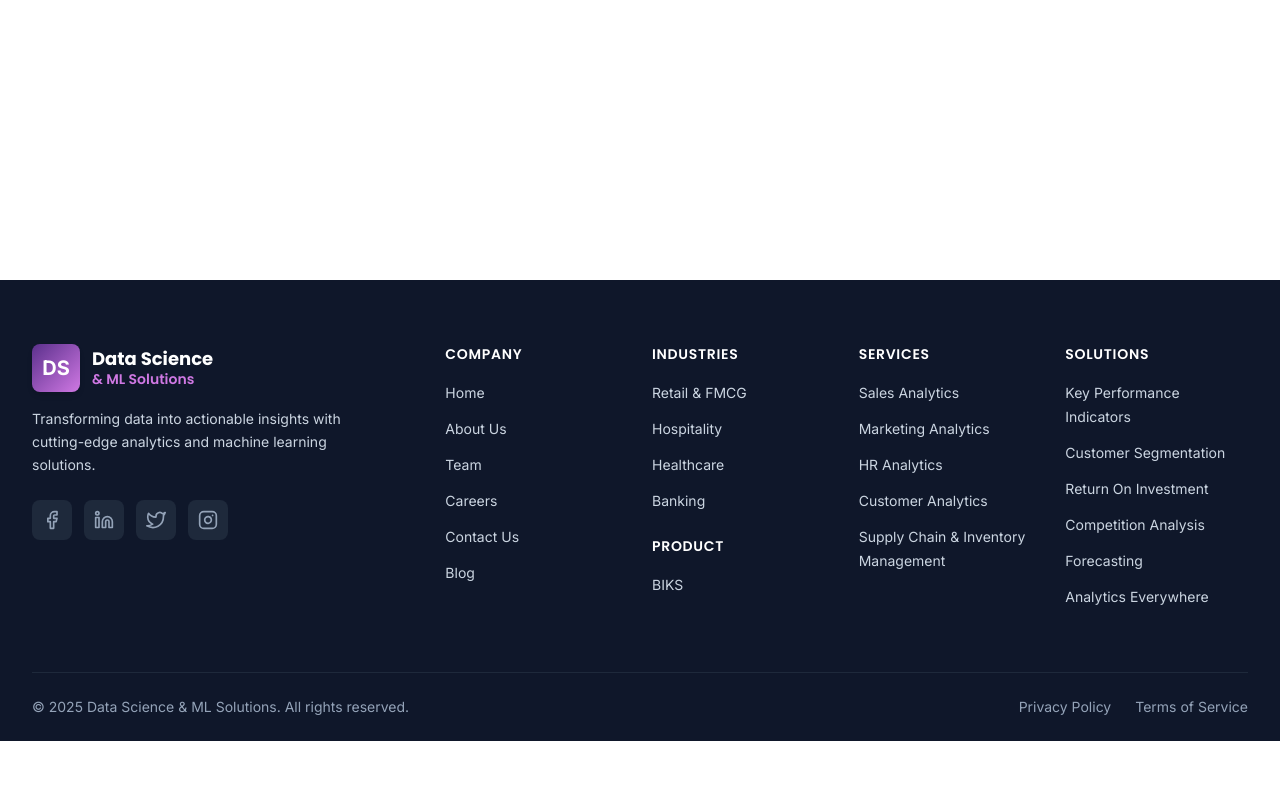
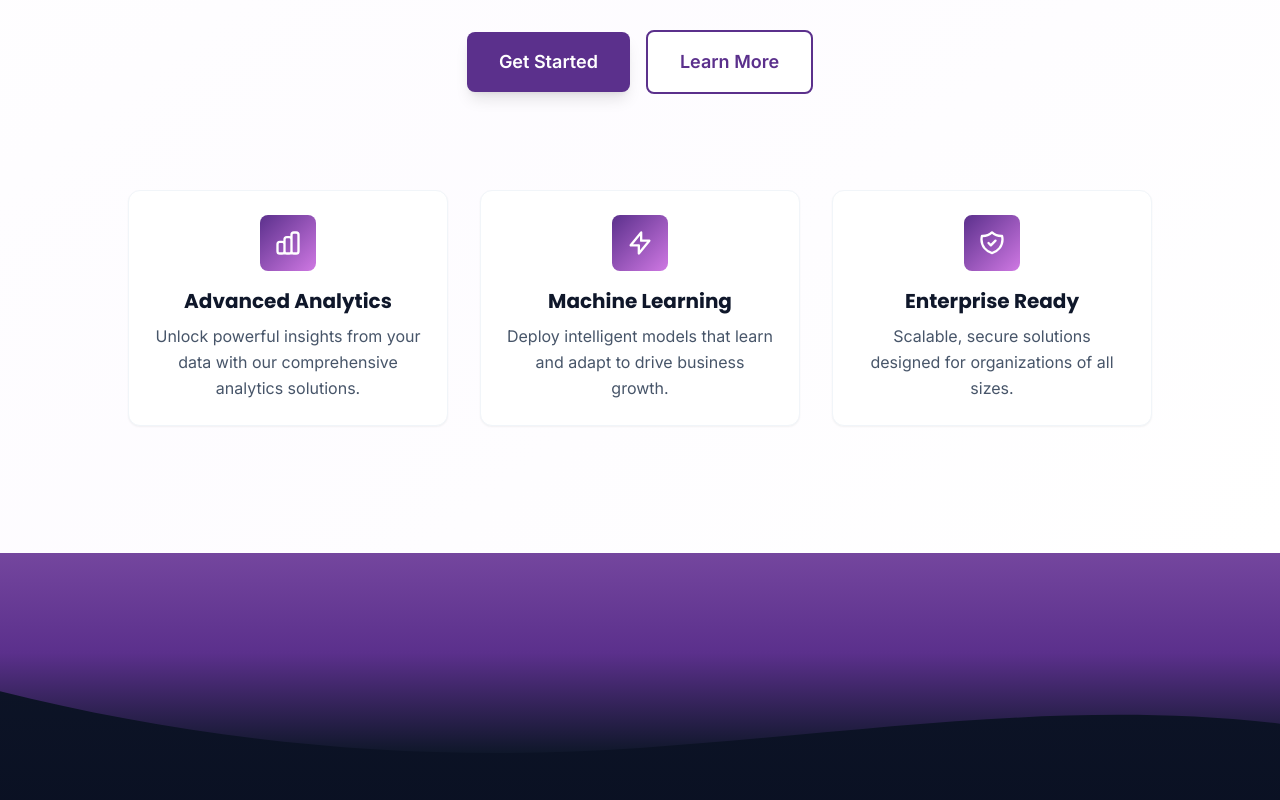
Before and after one commit to Akilesh-programmer/Chandran-Sir-Website, a React (Vite) app in the folder client/: page / in a window 1280 px wide. Shown: the part 600-1400 px from the top of the page. Before the commit the page ends 1341 px from the top, so only its background shows below. Built offline with nearby package versions, Linux system fonts and the light colour scheme.

Commit message:
Create wavy footer

```diff
--- a/client/src/components/layout/Footer.jsx
+++ b/client/src/components/layout/Footer.jsx
@@ -43,8 +43,100 @@ const Footer = () => {
   const currentYear = new Date().getFullYear();
 
   return (
-    <footer className="bg-secondary-900 text-secondary-100">
-      <div className="container-custom">
+    <footer className="relative bg-gradient-to-b from-secondary-900 to-secondary-950 text-secondary-100">
+      {/* Wave SVG */}
+      <div className="absolute top-0 left-0 w-full overflow-hidden leading-[0] transform -translate-y-[1px]">
+        <svg
+          className="relative block w-full h-[180px] sm:h-[220px] md:h-[260px]"
+          viewBox="0 0 1440 320"
+          preserveAspectRatio="none"
+          xmlns="http://www.w3.org/2000/svg"
+        >
+          <defs>
+            {/* Vertical gradients for a soft light-to-deep blend */}
+            <linearGradient
+              id="footerWaveTop"
+              x1="0%"
+              y1="0%"
+              x2="0%"
+              y2="100%"
+            >
+              <stop
+                offset="0%"
+                style={{ stopColor: "#e796f3", stopOpacity: 0.6 }}
+              />
+              <stop
+                offset="60%"
+                style={{ stopColor: "#cf78e3", stopOpacity: 0.55 }}
+              />
+              <stop
+                offset="100%"
+                style={{ stopColor: "#8561a1", stopOpacity: 0.5 }}
+              />
+            </linearGradient>
+            <linearGradient
+              id="footerWaveMid"
+              x1="0%"
+              y1="0%"
+              x2="0%"
+              y2="100%"
+            >
+              <stop
+                offset="0%"
+                style={{ stopColor: "#cf78e3", stopOpacity: 0.6 }}
+              />
+              <stop
+                offset="60%"
+                style={{ stopColor: "#8561a1", stopOpacity: 0.65 }}
+              />
+              <stop
+                offset="100%"
+                style={{ stopColor: "#74469e", stopOpacity: 0.65 }}
+              />
+            </linearGradient>
+            <linearGradient
+              id="footerWaveBase"
+              x1="0%"
+              y1="0%"
+              x2="0%"
+              y2="100%"
+            >
+              <stop
+                offset="0%"
+                style={{ stopColor: "#74469e", stopOpacity: 1 }}
+              />
+              <stop
+                offset="50%"
+                style={{ stopColor: "#5b308c", stopOpacity: 1 }}
+              />
+              <stop
+                offset="100%"
+                style={{ stopColor: "#0f172a", stopOpacity: 1 }}
+              />
+            </linearGradient>
+          </defs>
+
+          {/* Top wave - thin, light, pronounced curve like reference */}
+          <path
+            d="M0,80 C 100,20 260,30 360,60 C 520,110 720,140 900,120 C 1120,95 1300,40 1440,85 L1440,0 L0,0 Z"
+            fill="url(#footerWaveTop)"
+          />
+
+          {/* Mid wave - thicker, slightly offset underlap */}
+          <path
+            d="M0,120 C 160,160 340,190 500,170 C 680,145 860,105 1040,110 C 1240,118 1360,150 1440,130 L1440,0 L0,0 Z"
+            fill="url(#footerWaveMid)"
+          />
+
+          {/* Base wave - deepest, forms the footer top silhouette */}
+          <path
+            d="M0,170 C 220,230 460,260 720,240 C 980,220 1200,180 1440,210 L1440,0 L0,0 Z"
+            fill="url(#footerWaveBase)"
+          />
+        </svg>
+      </div>
+
+      <div className="container-custom pt-40 sm:pt-48 md:pt-56">
         <div className="py-12 lg:py-16">
           <div className="grid grid-cols-1 md:grid-cols-2 lg:grid-cols-6 gap-8 lg:gap-6">
             <div className="lg:col-span-2">
--- a/client/src/pages/Home.jsx
+++ b/client/src/pages/Home.jsx
@@ -1,13 +1,110 @@
 const Home = () => {
   return (
-    <div className="min-h-screen">
-      <div className="container-custom py-20">
-        <h1 className="text-5xl font-display font-bold text-center mb-6">
-          Welcome to <span className="gradient-text">Our Platform</span>
-        </h1>
-        <p className="text-xl text-secondary-600 text-center max-w-3xl mx-auto">
-          Transforming data into actionable insights for modern businesses
-        </p>
+    <div className="min-h-screen bg-gradient-to-br from-white via-primary-50/30 to-white">
+      <div className="container-custom section-padding">
+        <div className="max-w-5xl mx-auto text-center space-y-8">
+          <div className="inline-block">
+            <span className="inline-block px-4 py-2 bg-brand-purple/10 text-brand-purple font-semibold text-sm rounded-full border border-brand-purple/20 mb-6">
+              ✨ Data Science & Machine Learning Solutions
+            </span>
+          </div>
+
+          <h1 className="text-5xl md:text-6xl lg:text-7xl font-display font-bold text-secondary-900 leading-tight">
+            Transform Your Data Into{" "}
+            <span className="gradient-text">Actionable Insights</span>
+          </h1>
+
+          <p className="text-xl md:text-2xl text-secondary-600 leading-relaxed max-w-3xl mx-auto">
+            Empowering modern businesses with cutting-edge analytics, machine
+            learning, and intelligent solutions that drive measurable results.
+          </p>
+
+          <div className="flex flex-col sm:flex-row items-center justify-center gap-4 pt-6">
+            <button className="btn-primary px-8 py-4 text-lg font-semibold shadow-lg hover:shadow-xl transition-all">
+              Get Started
+            </button>
+            <button className="btn-secondary px-8 py-4 text-lg font-semibold">
+              Learn More
+            </button>
+          </div>
+
+          <div className="grid grid-cols-1 md:grid-cols-3 gap-8 pt-16">
+            <div className="p-6 bg-white rounded-xl border border-secondary-100 shadow-sm hover:shadow-md hover:border-brand-purple/30 transition-all">
+              <div className="w-14 h-14 bg-gradient-to-br from-brand-purple to-brand-accent rounded-lg flex items-center justify-center mb-4 mx-auto">
+                <svg
+                  className="w-7 h-7 text-white"
+                  fill="none"
+                  stroke="currentColor"
+                  viewBox="0 0 24 24"
+                >
+                  <path
+                    strokeLinecap="round"
+                    strokeLinejoin="round"
+                    strokeWidth={2}
+                    d="M9 19v-6a2 2 0 00-2-2H5a2 2 0 00-2 2v6a2 2 0 002 2h2a2 2 0 002-2zm0 0V9a2 2 0 012-2h2a2 2 0 012 2v10m-6 0a2 2 0 002 2h2a2 2 0 002-2m0 0V5a2 2 0 012-2h2a2 2 0 012 2v14a2 2 0 01-2 2h-2a2 2 0 01-2-2z"
+                  />
+                </svg>
+              </div>
+              <h3 className="text-xl font-display font-bold text-secondary-900 mb-2">
+                Advanced Analytics
+              </h3>
+              <p className="text-secondary-600 leading-relaxed">
+                Unlock powerful insights from your data with our comprehensive
+                analytics solutions.
+              </p>
+            </div>
+
+            <div className="p-6 bg-white rounded-xl border border-secondary-100 shadow-sm hover:shadow-md hover:border-brand-purple/30 transition-all">
+              <div className="w-14 h-14 bg-gradient-to-br from-brand-purple to-brand-accent rounded-lg flex items-center justify-center mb-4 mx-auto">
+                <svg
+                  className="w-7 h-7 text-white"
+                  fill="none"
+                  stroke="currentColor"
+                  viewBox="0 0 24 24"
+                >
+                  <path
+                    strokeLinecap="round"
+                    strokeLinejoin="round"
+                    strokeWidth={2}
+                    d="M13 10V3L4 14h7v7l9-11h-7z"
+                  />
+                </svg>
+              </div>
+              <h3 className="text-xl font-display font-bold text-secondary-900 mb-2">
+                Machine Learning
+              </h3>
+              <p className="text-secondary-600 leading-relaxed">
+                Deploy intelligent models that learn and adapt to drive business
+                growth.
+              </p>
+            </div>
+
+            <div className="p-6 bg-white rounded-xl border border-secondary-100 shadow-sm hover:shadow-md hover:border-brand-purple/30 transition-all">
+              <div className="w-14 h-14 bg-gradient-to-br from-brand-purple to-brand-accent rounded-lg flex items-center justify-center mb-4 mx-auto">
+                <svg
+                  className="w-7 h-7 text-white"
+                  fill="none"
+                  stroke="currentColor"
+                  viewBox="0 0 24 24"
+                >
+                  <path
+                    strokeLinecap="round"
+                    strokeLinejoin="round"
+                    strokeWidth={2}
+                    d="M9 12l2 2 4-4m5.618-4.016A11.955 11.955 0 0112 2.944a11.955 11.955 0 01-8.618 3.04A12.02 12.02 0 003 9c0 5.591 3.824 10.29 9 11.622 5.176-1.332 9-6.03 9-11.622 0-1.042-.133-2.052-.382-3.016z"
+                  />
+                </svg>
+              </div>
+              <h3 className="text-xl font-display font-bold text-secondary-900 mb-2">
+                Enterprise Ready
+              </h3>
+              <p className="text-secondary-600 leading-relaxed">
+                Scalable, secure solutions designed for organizations of all
+                sizes.
+              </p>
+            </div>
+          </div>
+        </div>
       </div>
     </div>
   );
--- a/client/src/pages/PlaceholderPage.jsx
+++ b/client/src/pages/PlaceholderPage.jsx
@@ -1,13 +1,32 @@
 const PlaceholderPage = ({ title, description }) => {
   return (
-    <div className="min-h-screen flex items-center justify-center">
-      <div className="container-custom text-center">
-        <h1 className="text-4xl md:text-5xl font-display font-bold mb-4">
+    <div className="min-h-screen flex items-center justify-center bg-gradient-to-br from-white via-primary-50/20 to-white">
+      <div className="container-custom text-center max-w-3xl">
+        <div className="w-20 h-20 bg-gradient-to-br from-brand-purple to-brand-accent rounded-2xl flex items-center justify-center mx-auto mb-8 shadow-lg">
+          <svg
+            className="w-10 h-10 text-white"
+            fill="none"
+            stroke="currentColor"
+            viewBox="0 0 24 24"
+          >
+            <path
+              strokeLinecap="round"
+              strokeLinejoin="round"
+              strokeWidth={2}
+              d="M12 6V4m0 2a2 2 0 100 4m0-4a2 2 0 110 4m-6 8a2 2 0 100-4m0 4a2 2 0 110-4m0 4v2m0-6V4m6 6v10m6-2a2 2 0 100-4m0 4a2 2 0 110-4m0 4v2m0-6V4"
+            />
+          </svg>
+        </div>
+        <h1 className="text-4xl md:text-5xl lg:text-6xl font-display font-bold mb-6 text-secondary-900">
           <span className="gradient-text">{title}</span>
         </h1>
-        <p className="text-xl text-secondary-600 max-w-2xl mx-auto">
-          {description || "Content coming soon..."}
+        <p className="text-xl text-secondary-600 leading-relaxed max-w-2xl mx-auto mb-8">
+          {description ||
+            "We're crafting something extraordinary. This page is currently under development and will be available shortly."}
         </p>
+        <div className="inline-block px-6 py-3 bg-brand-purple/10 text-brand-purple font-semibold rounded-lg border border-brand-purple/20">
+          🚀 Stay tuned for updates
+        </div>
       </div>
     </div>
   );
```
